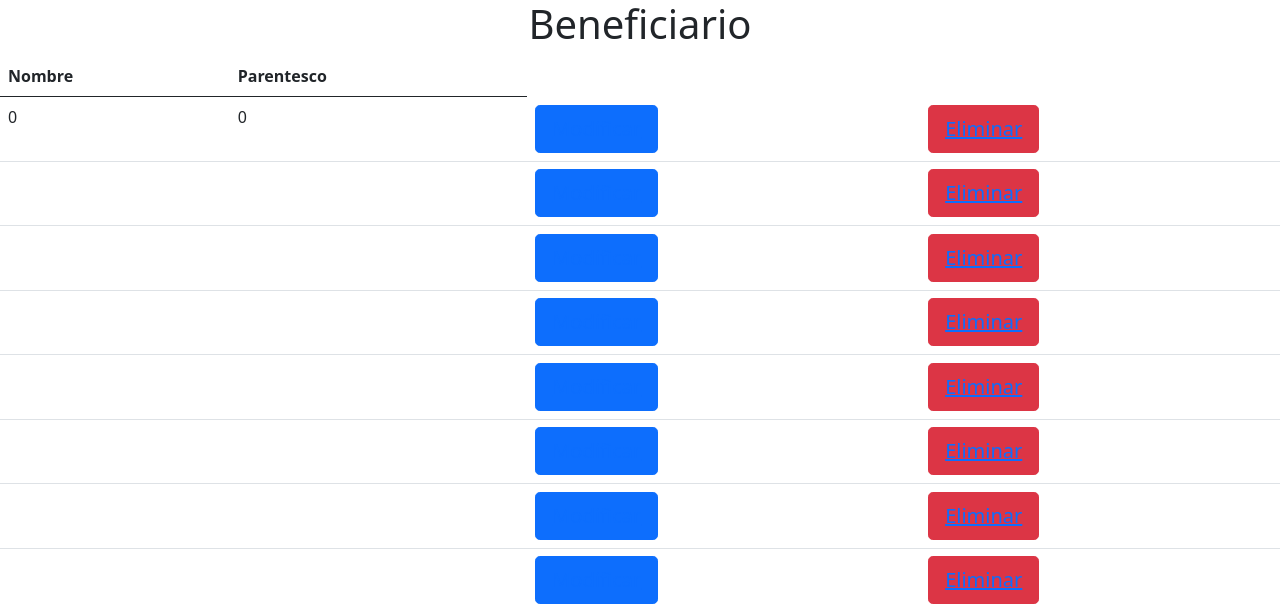
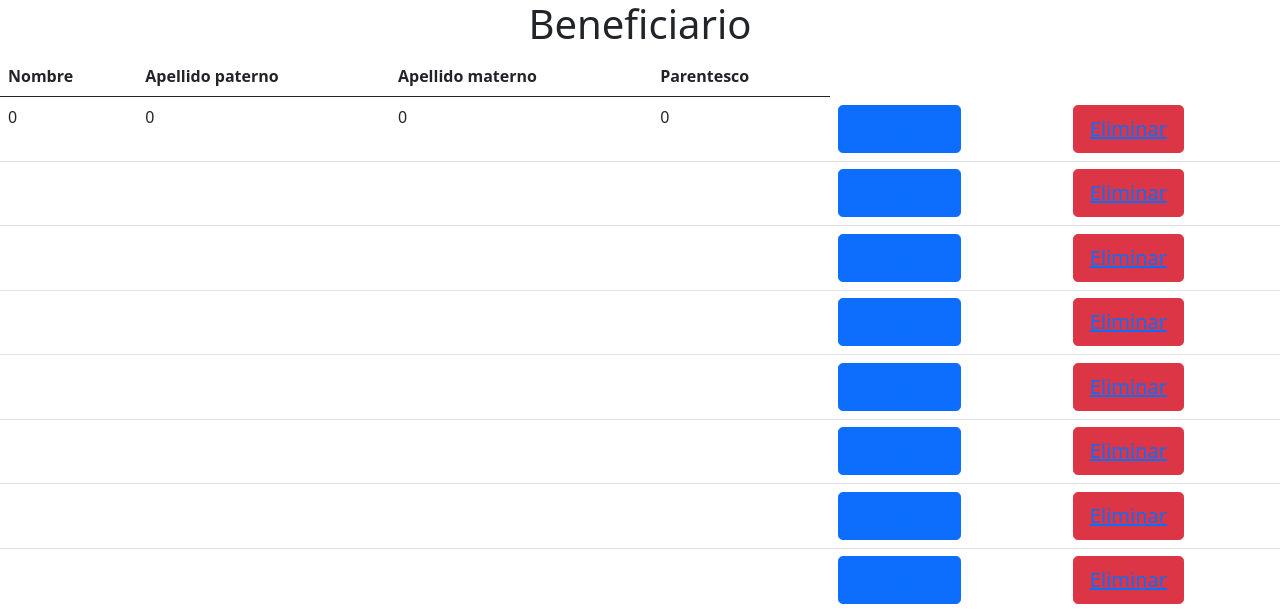
Before and after one commit to grupoccima1/recursos_humanos, a PHP site: page /beneficiario.php in a window 1280 px wide. Shown: the top 612 px of the page. Run offline with PHP 8.4, Linux system fonts and the light colour scheme; data comes from the database, SQL or seed files in the repository.

Commit message:
Add files via upload

```diff
--- a/intranetRH/php/beneficiario.php
+++ b/intranetRH/php/beneficiario.php
@@ -29,19 +29,22 @@
                     <thead class="table">
                         <tr>
                             <th scope="col">Nombre</th>
+                            <th scope="col">Apellido paterno</th>
+                            <th scope="col">Apellido materno</th>
                             <th scope="col">Parentesco</th>
-
                         </tr>
                     </thead>
                     <tbody>
 
                         <?php
-                                $sel="SELECT nombre,parentesco FROM beneficiario";
+                                $sel="SELECT nombre,ap_paterno,ap_materno,parentesco FROM beneficiario";
                                 $res=mysqli_query($conexion,$sel);
                                 while($mos=mysqli_fetch_row($res)){?>
                                         <tr class=""></tr>
                                         <td><?php echo $mos[0]; ?></td>
                                         <td><?php echo $mos[1]; ?></td>
+                                        <td><?php echo $mos[2]; ?></td>
+                                        <td><?php echo $mos[3]; ?></td>
                                         <td>
                                         <button type="button" class="btn btn-primary btn-lg deletedbt" data-bs-toggle="modal" data-bs-target="#del">
                                         <?php echo "<a href='beneficiario.php?id=".$mos[0]."'>Modificar</a>";  ?>
```
